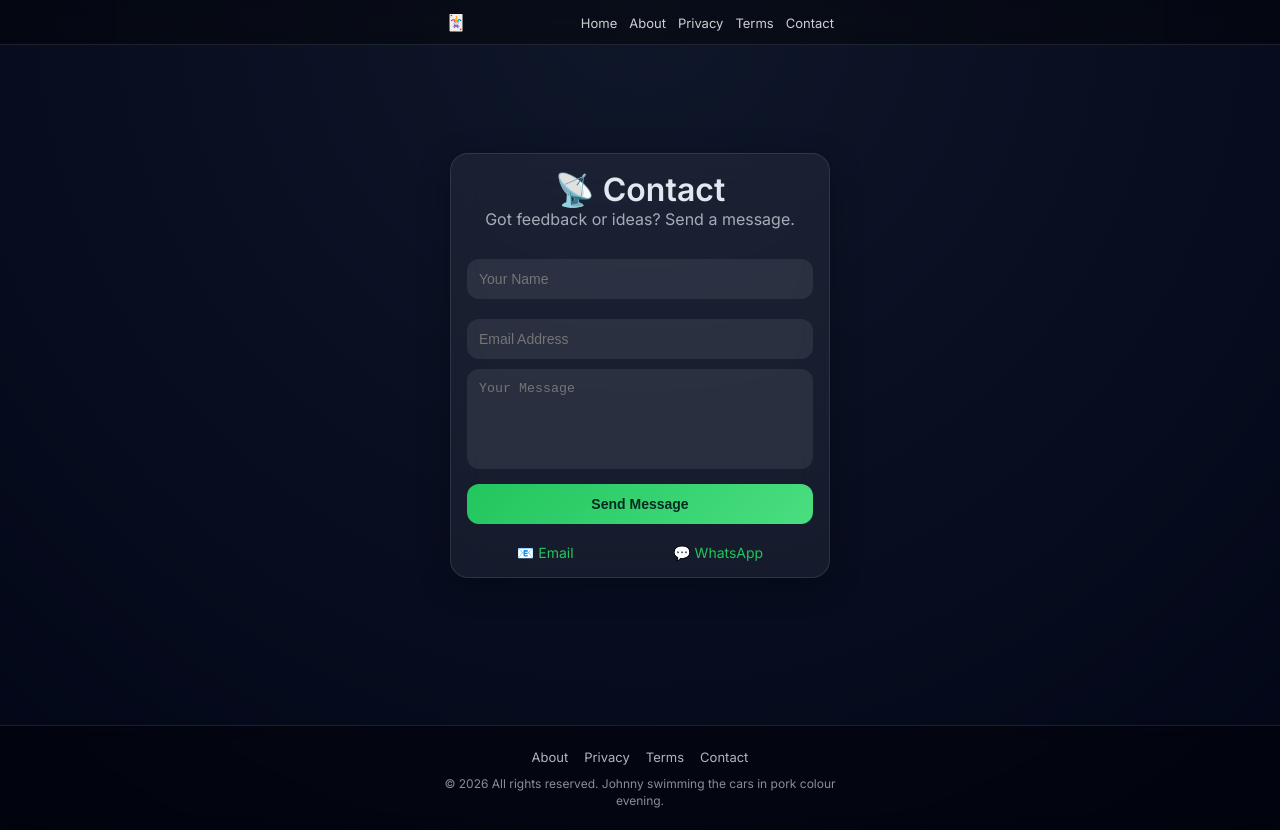
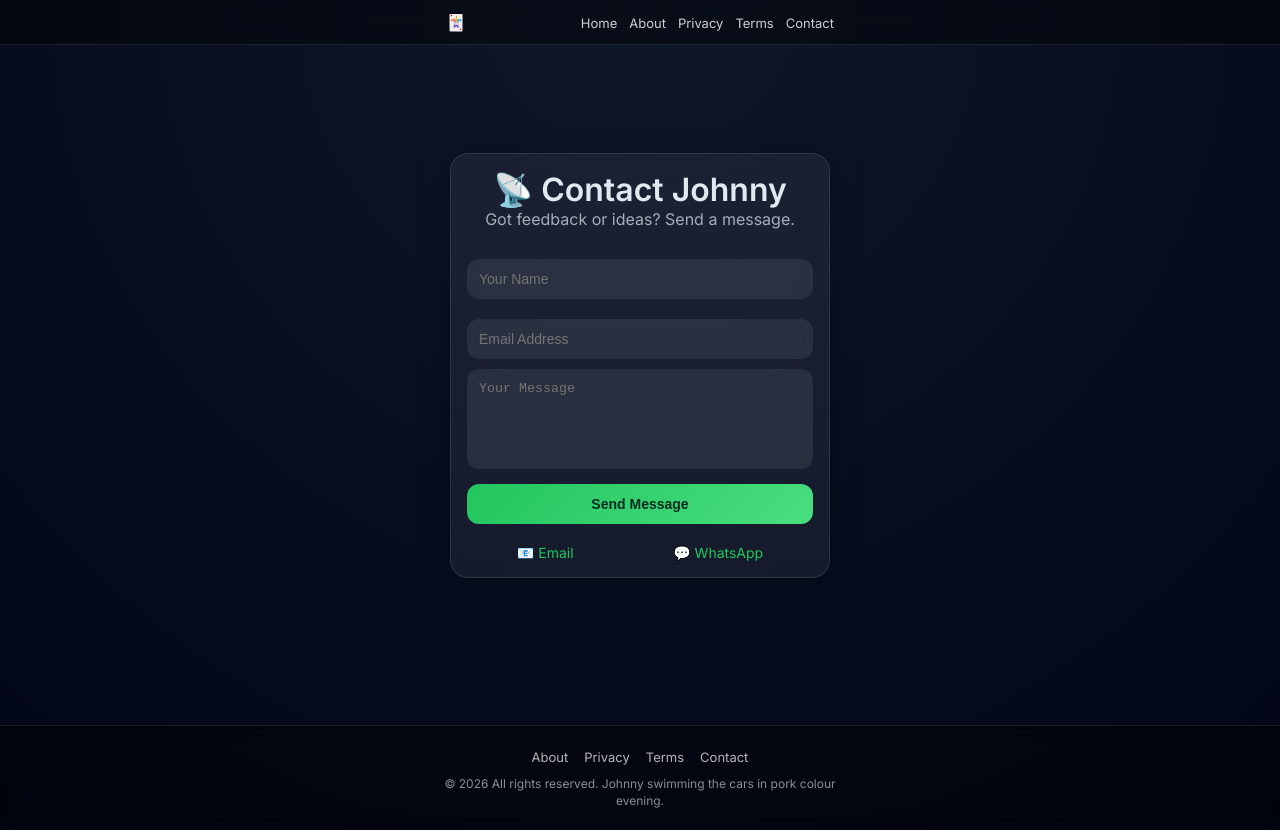
Before and after one commit to moznony/hazari-vue, a Vue app: page /contact in a window 1280 px wide. Built offline with nearby package versions, Linux system fonts and the light colour scheme.

Commit message:
benw last

```diff
--- a/index.html
+++ b/index.html
@@ -24,8 +24,11 @@
   <meta property="og:description" content="Keep track of your card game scores easily.">
   <meta property="og:image" content="https://www.score1k.xyz/preview.png">
 
-  <!-- Twitter -->
+  <!-- Twitter Preview -->
   <meta name="twitter:card" content="summary_large_image" />
+  <meta name="twitter:title" content="Hazari Score Tracker" />
+  <meta name="twitter:description" content="Track Hazari scores easily with friends." />
+  <meta name="twitter:image" content="/preview.png" />
 
   <!-- Favicon -->
   <link rel="icon" href="/favicon.svg" />
--- a/src/pages/Contact.vue
+++ b/src/pages/Contact.vue
@@ -3,7 +3,7 @@
 
     <div class="glass contact-card">
 
-      <h1>📡 Contact</h1>
+      <h1>📡 Contact Johnny</h1>
       <p class="subtitle">Got feedback or ideas? Send a message.</p>
 
       <div class="form">
@@ -37,7 +37,7 @@ const email = ref('')
 const message = ref('')
 
 // 👉 CHANGE THIS
-const emailTo = "your@email.com"
+const emailTo = "gamedroid168@gmail.com"
 
 // FIXED mailto (proper encoding)
 const mailtoLink = computed(() => {
```
